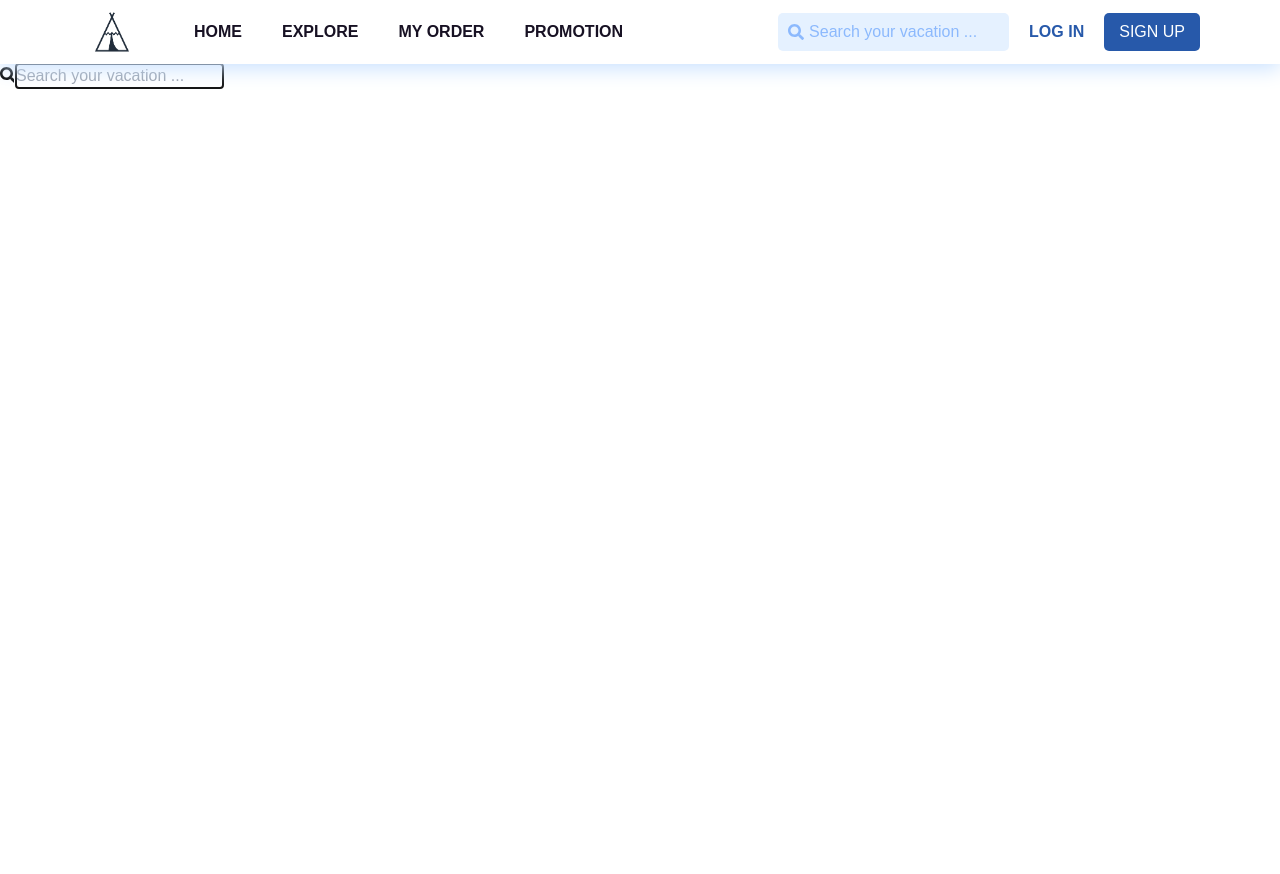
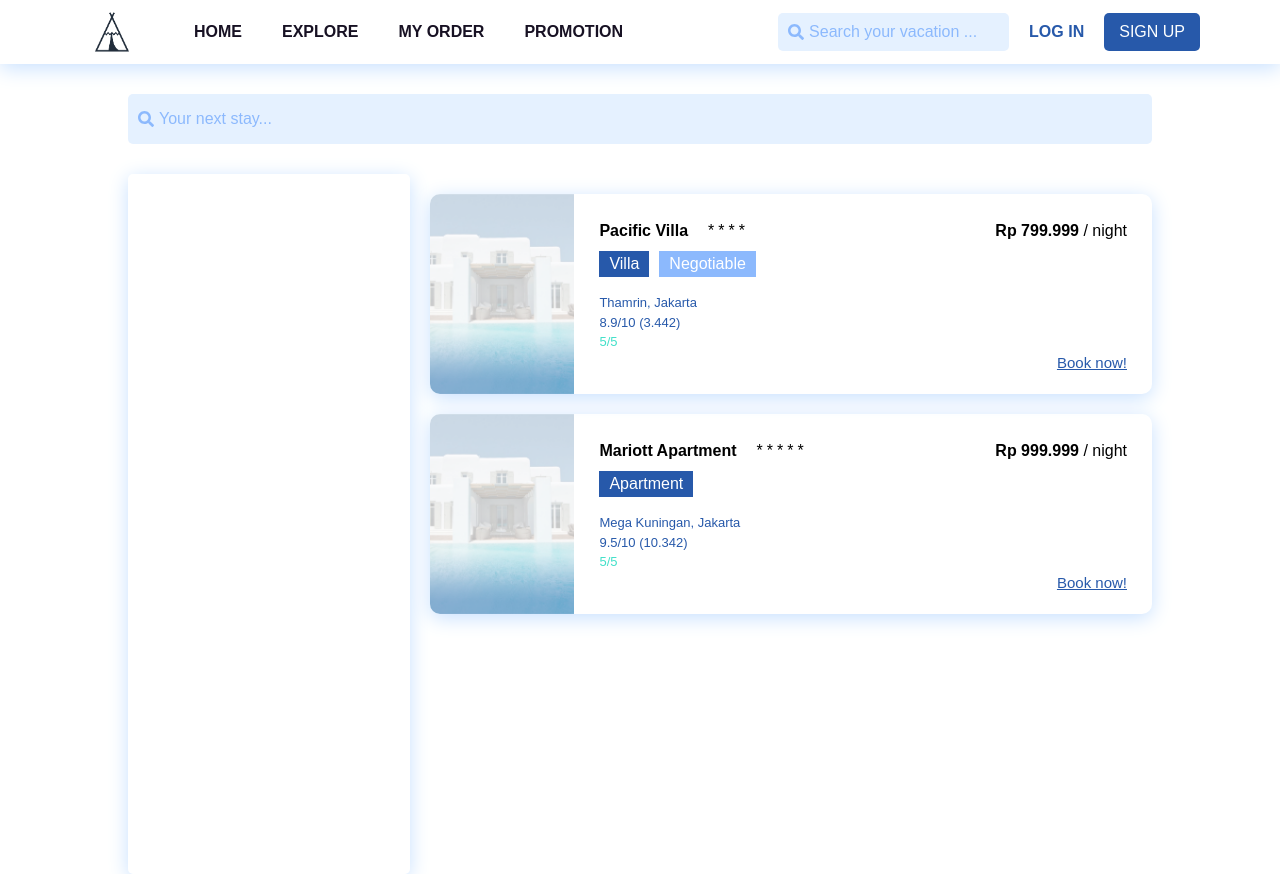
Before and after one commit to jspmarc/TechnoScape-AdAstraAbyssoque, a Vue app: page /search in a window 1280 px wide. Before the commit the page ends 800 px from the top, so only its background shows below. Built offline with nearby package versions, Linux system fonts and the light colour scheme.

Commit message:
feat(Search Result): add search result page

```diff
--- a/src/components/Search/ResultList.vue
+++ /dev/null
@@ -1,9 +0,0 @@
-<template>
-  <div></div>
-</template>
-
-<script>
-export default {};
-</script>
-
-<style></style>
--- /dev/null
+++ b/src/components/Search/SearchItem.vue
@@ -0,0 +1,122 @@
+<template>
+  <div class="container">
+    <img :src="require('../../assets/' + image)" />
+    <div class="info">
+      <div class="row justify-between">
+        <div class="row-left flex flex-row">
+          <p class="mr-5">
+            <strong>{{ name }}</strong>
+          </p>
+          <div class="mr-1" v-for="index in parseInt(star)" :key="index">
+            <p>*</p>
+          </div>
+        </div>
+        <div class="row-right">
+          <p>
+            <strong>Rp {{ price }}</strong> / night
+          </p>
+        </div>
+      </div>
+      <div class="row mt-2">
+        <button v-if="badge1" class="badge dark">{{ badge1 }}</button>
+        <button v-if="badge2" class="badge light">{{ badge2 }}</button>
+      </div>
+      <div class="row mt-4">
+        <p class="text-blue">{{ location }}</p>
+      </div>
+      <div class="row">
+        <p class="text-blue">{{ rating }}/10 ({{ numReview }})</p>
+      </div>
+      <div class="row">
+        <p class="text-green">{{ covid }}/5</p>
+      </div>
+      <div class="row">
+        <p class="text-blue text-large">Book now!</p>
+      </div>
+    </div>
+  </div>
+</template>
+
+<script>
+export default {
+  props: {
+    name: String,
+    star: String,
+    price: String,
+    badge1: String,
+    badge2: String,
+    location: String,
+    rating: String,
+    numReview: String,
+    covid: String,
+    image: String,
+  },
+};
+</script>
+
+<style scoped lang="scss">
+.container {
+  width: 100%;
+  height: 200px;
+  box-shadow: 0px 4px 20px #c7e0ff;
+  border-radius: 10px;
+  display: flex;
+
+  button:focus {
+    outline: none;
+  }
+
+  img {
+    width: 20%;
+    height: 100%;
+    border-radius: 10px 0 0 10px;
+    object-fit: cover;
+  }
+
+  .info {
+    width: 80%;
+    padding: 25px;
+
+    .row {
+      width: 100%;
+      display: flex;
+      flex-direction: row;
+
+      .text-blue {
+        font-size: 13px;
+        color: #2759aa;
+      }
+
+      .text-green {
+        font-size: 13px;
+        color: #42e0c9;
+      }
+
+      .text-large {
+        font-size: 15px;
+        text-decoration: underline;
+        margin-left: auto;
+
+        &:hover {
+          cursor: pointer;
+        }
+      }
+
+      .badge {
+        display: block;
+        padding: 1px 10px;
+        margin-right: 10px;
+        color: #fff;
+      }
+
+      .dark {
+        background: #2759aa;
+      }
+
+      .light {
+        background: #8cb9fd;
+      }
+    }
+  }
+}
+</style>
--- /dev/null
+++ b/src/components/Search/SearchList.vue
@@ -0,0 +1,56 @@
+<template>
+  <div class="container ml-5">
+    <p v-if="query">
+      Showing results for: "<span style="color:#C22929">{{ query }}</span
+      >"
+    </p>
+    <div
+      class="item-container"
+      v-for="(item, index) in searchResult"
+      :key="index"
+    >
+      <SearchItem
+        :name="item.name"
+        :star="item.star"
+        :price="item.price"
+        :badge1="item.badge1"
+        :badge2="item.badge2"
+        :location="item.location"
+        :rating="item.rating"
+        :numReview="item.numReview"
+        :covid="item.covid"
+        :image="item.image"
+      />
+    </div>
+  </div>
+</template>
+
+<script>
+import SearchItem from "./SearchItem";
+import data from "../../data/searchResult.json";
+
+export default {
+  computed: {
+    query() {
+      return this.$store.state.query || this.$store.state.queryNav;
+    },
+    searchResult() {
+      return data;
+    },
+  },
+  components: {
+    SearchItem,
+  },
+};
+</script>
+
+<style scoped lang="scss">
+.container {
+  width: 100%;
+
+  .item-container {
+    width: 100%;
+    margin: 20px 0;
+  }
+}
+</style>
--- /dev/null
+++ b/src/components/Search/SearchSidebar.vue
@@ -0,0 +1,18 @@
+<template>
+  <div class="container"></div>
+</template>
+
+<script>
+export default {};
+</script>
+
+<style scoped lang="scss">
+.container {
+  width: 400px;
+  height: 700px;
+  box-shadow: 0px 4px 20px #c7e0ff;
+  border-radius: 5px;
+  text-align: center;
+  padding: 35px 0 20px 0;
+}
+</style>
--- /dev/null
+++ b/src/data/searchResult.json
@@ -0,0 +1,26 @@
+[
+  {
+    "name": "Pacific Villa",
+    "star": "4",
+    "price": "799.999",
+    "badge1": "Villa",
+    "badge2": "Negotiable",
+    "location": "Thamrin, Jakarta",
+    "rating": "8.9",
+    "numReview": "3.442",
+    "covid": "5",
+    "image": "jumbotron.png"
+  },
+  {
+    "name": "Mariott Apartment",
+    "star": "5",
+    "price": "999.999",
+    "badge1": "Apartment",
+    "badge2": "",
+    "location": "Mega Kuningan, Jakarta",
+    "rating": "9.5",
+    "numReview": "10.342",
+    "covid": "5",
+    "image": "jumbotron.png"
+  }
+]
--- a/src/views/Search.vue
+++ b/src/views/Search.vue
@@ -1,27 +1,26 @@
 <template>
   <div>
-    <div class="search-box mr-5">
+    <div class="search-input-box mr-5">
       <font-awesome-icon icon="search" class="icon" />
       <input
         type="text"
         class="search-input"
         ref="search"
-        placeholder="Search your vacation ..."
+        placeholder="Your next stay..."
         v-model="inputQuery"
         v-on:keyup.enter="onSearchSubmit"
       />
-      <p v-if="query">
-        Showing results for: "<span style="color:#C22929">{{ query }} </span>"
-      </p>
     </div>
-    <div class="result-list">
-      <ResultList />
+    <div class="search-body">
+      <SearchSidebar />
+      <SearchList />
     </div>
   </div>
 </template>
 
 <script>
-import ResultList from "../components/Search/ResultList.vue";
+import SearchList from "../components/Search/SearchList.vue";
+import SearchSidebar from "../components/Search/SearchSidebar.vue";
 
 export default {
   data() {
@@ -47,9 +46,53 @@ export default {
     this.setFocus();
   },
   components: {
-    ResultList,
+    SearchList,
+    SearchSidebar,
   },
 };
 </script>
 
-<style scoped lang="scss"></style>
+<style scoped lang="scss">
+.search-input-box {
+  background: #e5f1ff;
+  display: flex;
+  align-items: center;
+  padding: 0 10px;
+  color: #8cb9fd;
+  border-radius: 5px;
+  width: 80%;
+  height: 50px;
+  margin: 30px auto;
+
+  .search-input {
+    background: transparent;
+    border: none;
+    margin-left: 5px;
+    width: 90%;
+
+    &::placeholder {
+      color: #8cb9fd;
+    }
+
+    &:focus {
+      outline: none;
+      color: #000;
+    }
+  }
+
+  input:focus,
+  textarea:focus,
+  select:focus {
+    outline: none;
+    color: #171123;
+  }
+}
+
+.search-body {
+  width: 80%;
+  display: flex;
+  flex-direction: row;
+  justify-content: flex-start;
+  margin: auto;
+}
+</style>
```
Also changed, not shown: src/components/Search/ResultSidebar.vue (deleted).
